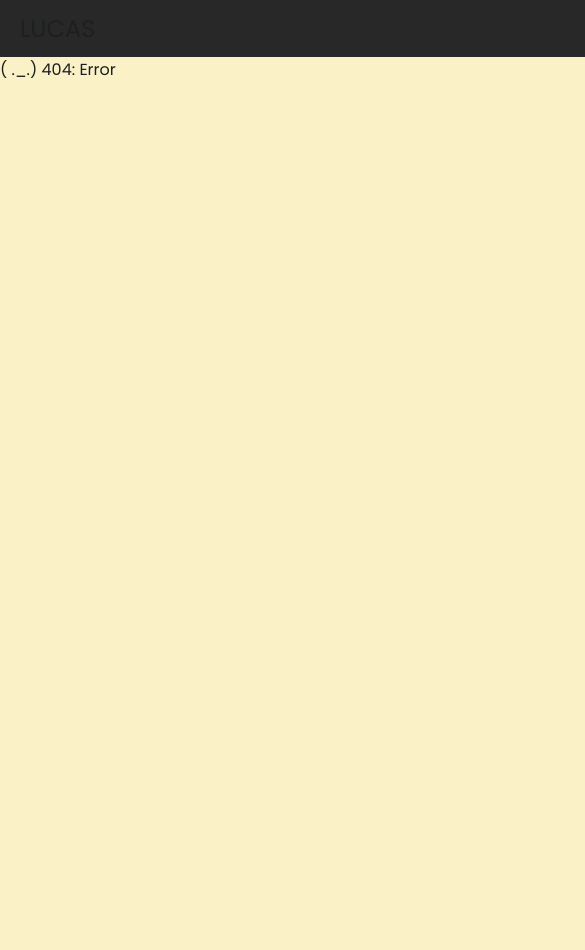
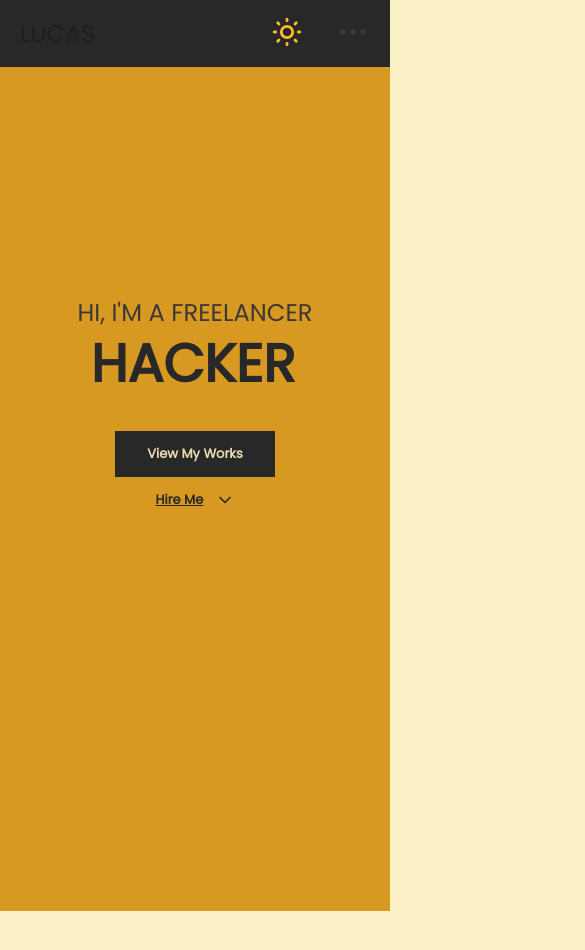
Before and after one commit to 0x0n0m4d/portfolio, a Vue app: page / in a window 390 px wide. Before the commit this address had no page. Shown: the top 950 px of the page, 585 px wide, since content can reach past the window. Before the commit the page ends 844 px from the top, so only its background shows below. Built offline with nearby package versions, Linux system fonts and the light colour scheme; the HTML template or start-up script is replaced by a standard one.

Commit message:
feat(masthead): implement masthead

```diff
--- a/src/App.vue
+++ b/src/App.vue
@@ -1,5 +1,6 @@
 <script setup lang="ts">
 import Navbar from './components/Navbar.vue'
+import Masthead from './components/Masthead.vue'
 </script>
 
 <template>
@@ -8,7 +9,7 @@ import Navbar from './components/Navbar.vue'
   </header>
 
   <main>
-    ( ._.) 404: Error
+    <Masthead />
   </main>
 </template>
 
--- a/src/assets/base.css
+++ b/src/assets/base.css
@@ -18,7 +18,7 @@
   --color-text-soft: var(--vt-black-soft);
   --color-text-mute: var(--vt-black-mute);
   --primary: var(--vt-primary-soft);
-  --primary-hover: var(--vt-primary);
+  --primary-soft: var(--vt-primary);
 }
 
 @media (prefers-color-scheme: dark) {
@@ -28,7 +28,7 @@
   --color-text-soft: var(--vt-white-soft);
   --color-text-mute: var(--vt-white-mute);
   --primary: var(--vt-primary);
-  --primary-hover: var(--vt-primary-soft);
+  --primary-soft: var(--vt-primary-soft);
   }
 }
 
@@ -43,7 +43,7 @@
 
 body {
   min-height: 100vh;
-  min-width: 100vh;
+  width: 100%;
   color: var(--color-text);
   background: var(--color-background);
   transition:
--- /dev/null
+++ b/src/components/Masthead.vue
@@ -0,0 +1,193 @@
+<script setup lang="ts">
+import ChevronDown from "./icons/ChevronDown.vue"
+</script>
+
+<template>
+  <section class="masthead">
+    <div class="container">
+      <div class="greetings">
+        <h1>
+          HI, I'M A FREELANCER
+          <b />
+        </h1>
+        <h2>
+          HACKER
+        </h2>
+        <div class="links">
+          <a class="portfolio" href="#portfolio">
+            View My Works
+          </a>
+          <a class="contact" href="#contact">
+            Hire Me
+            <ChevronDown />
+          </a>
+        </div>
+      </div>
+      <div class="profile">
+        <img width="540px" height="540px" src="@/assets/profile.png" />
+      </div>
+    </div>
+  </section>
+</template>
+
+<style scoped>
+.masthead {
+  background-color: var(--primary-soft);
+  color: var(--vt-black);
+  min-height: 100vh;
+  width: 100%;
+  padding: 0px 3.125rem;
+  padding-bottom: 10rem;
+  display: flex;
+  justify-content: center;
+}
+
+.container {
+  width: 100%;
+  max-width: 1320px;
+  min-height: 100%;
+  display: flex;
+  align-items: center;
+  justify-content: space-between;
+}
+
+h1 {
+  color: var(--vt-black-mute);
+  font-weight: 100;
+  font-size: 2rem;
+  width: max-content;
+}
+
+h2 {
+  color: var(--vt-black-soft);
+  font-weight: 600;
+  font-size: 5rem;
+  line-height: 1.3;
+  margin-left: -.25rem !important;
+}
+
+.links {
+  display: flex;
+  gap: 0px 1.5rem;
+  margin-top: 2rem;
+}
+
+.links a {
+  width: max-content;
+  text-decoration: none;
+  padding: 0.8rem 2rem;
+  font-size: 13px;
+  font-weight: bold;
+}
+
+.links .portfolio {
+  color: var(--vt-white-soft);
+  background-color: var(--vt-black-soft);
+}
+
+.links .portfolio:hover {
+  color: var(--vt-white);
+  background-color: var(--vt-black);
+  transition: 0.5s;
+}
+
+.links .contact {
+  text-decoration: underline;
+  color: var(--vt-black-soft);
+  background-color: transparent;
+  display: flex;
+  align-items: center;
+  gap: 0px 0.7rem;
+}
+
+.links .contact:hover {
+  color: var(--vt-white);
+  transition: 0.5s;
+}
+
+.profile img {
+  border: solid 10px;
+  border-color: var(--vt-white);
+  border-radius: calc(infinity * 1px);
+  box-shadow: 0px 5px 20px var(--vt-black);
+}
+
+@media only screen and (max-width: 1400px) {
+  .masthead {
+    background-color: var(--primary-soft);
+    color: var(--vt-black);
+    min-height: 100vh;
+    width: 100%;
+    padding: 0px 8.5rem;
+    padding-bottom: 10rem;
+    display: flex;
+    justify-content: center;
+  }
+
+  .profile img {
+    max-width: 420px;
+    max-height: 420px;
+  }
+}
+
+@media only screen and (max-width: 1198px) {
+  .masthead {
+    background-color: var(--primary-soft);
+    color: var(--vt-black);
+    min-height: 100vh;
+    width: 100%;
+    padding: 0px 8.5rem;
+    padding-bottom: 10rem;
+    display: flex;
+    justify-content: center;
+  }
+
+  h1 {
+    text-align: start;
+    font-size: calc(1rem + 2.1vw);
+  }
+
+  h2 {
+    text-align: start;
+    font-size: calc(1.775rem + 6.3vw);
+  }
+
+  .profile img {
+    max-width: calc(18.125rem + 6.3vw);
+    max-height: calc(18.125rem + 6.3vw);
+  }
+}
+
+@media only screen and (max-width: 993px) {
+  .masthead {
+    margin-bottom: 3rem;
+  }
+
+  .container {
+    justify-content: center;
+  }
+
+  h1 {
+    text-align: center;
+  }
+
+  h2 {
+    text-align: center;
+  }
+
+  .links {
+    justify-content: center;
+  }
+
+  .profile {
+    display: none;
+  }
+}
+
+@media only screen and (max-width: 396px) {
+  .links {
+    flex-direction: column;
+    align-items: center;
+  }
+}
+</style>
--- a/src/components/Navbar.vue
+++ b/src/components/Navbar.vue
@@ -27,7 +27,7 @@ import Menu from "./icons/Menu.vue"
 .navbar {
   background-color: var(--vt-black-soft);
   width: 100%;
-  padding: 10px 50px;
+  padding: 1rem 3.125rem;
   position: sticky;
   display: flex;
   justify-content: center;
@@ -38,7 +38,7 @@ import Menu from "./icons/Menu.vue"
   align-items: center;
   justify-content: space-between;
   width: 100%;
-  max-width: 1140px;
+  max-width: 1320px;
 }
 
 div.logo {
@@ -69,13 +69,13 @@ button.theme {
 }
 
 button.theme:hover {
-  color: var(--primary-hover);
+  color: var(--primary-soft);
   transition: 0.5s;
 }
 
 @media only screen and (max-width: 829px) {
   .navbar {
-    padding: 10px 20px;
+    padding: 15px 20px;
   }
 
   div.logo {
--- /dev/null
+++ b/src/components/icons/ChevronDown.vue
@@ -0,0 +1,5 @@
+<template>
+  <svg width="20px" height="20px" viewBox="0 0 24 24" fill="none" xmlns="http://www.w3.org/2000/svg">
+    <path d="M6 9L12 15L18 9" stroke="currentColor" stroke-width="2" stroke-linecap="round" stroke-linejoin="round" />
+  </svg>
+</template>
```
Also changed, not shown: src/assets/profile.png (added), 1 other file (tests, documents, lock files or other folders).
